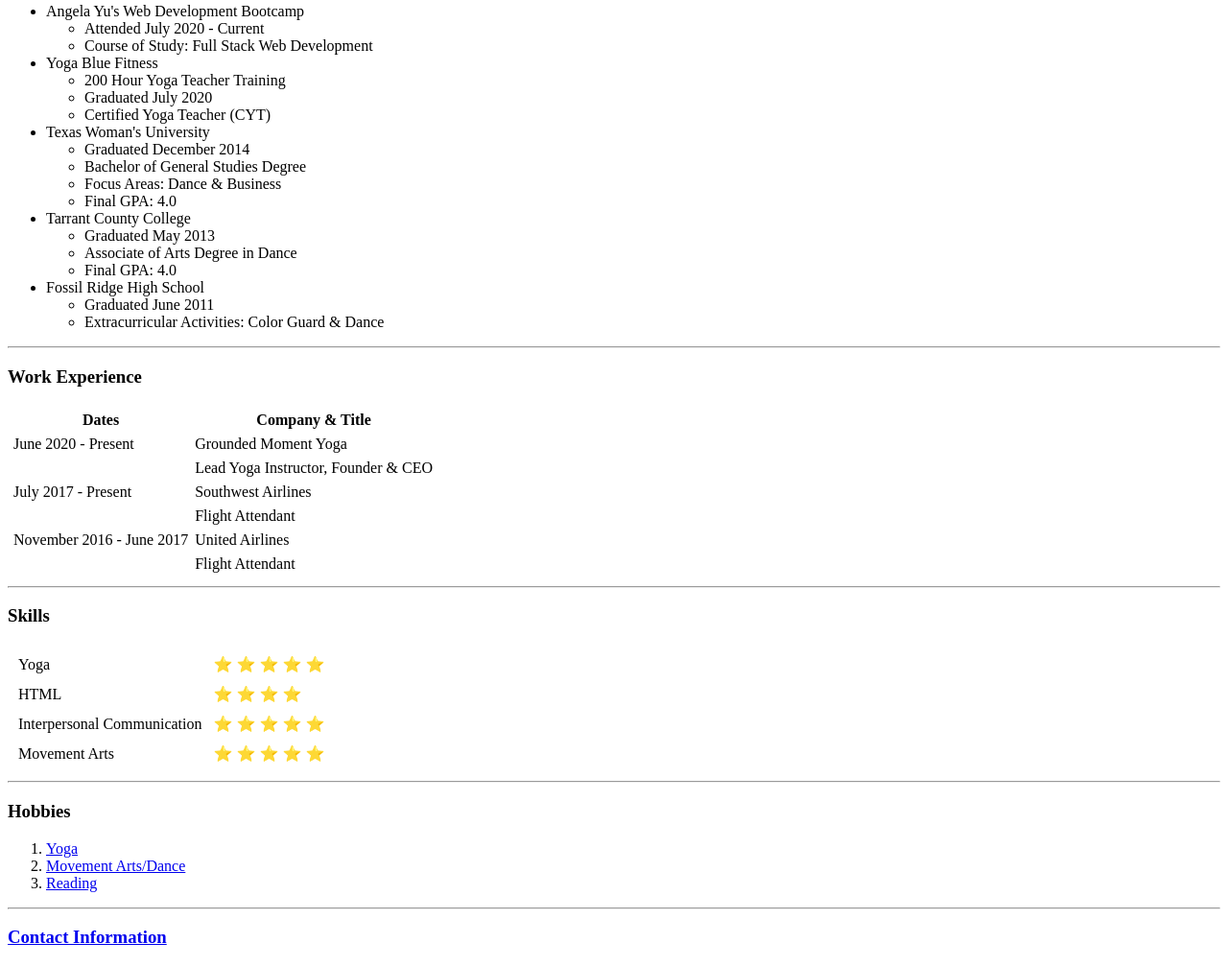
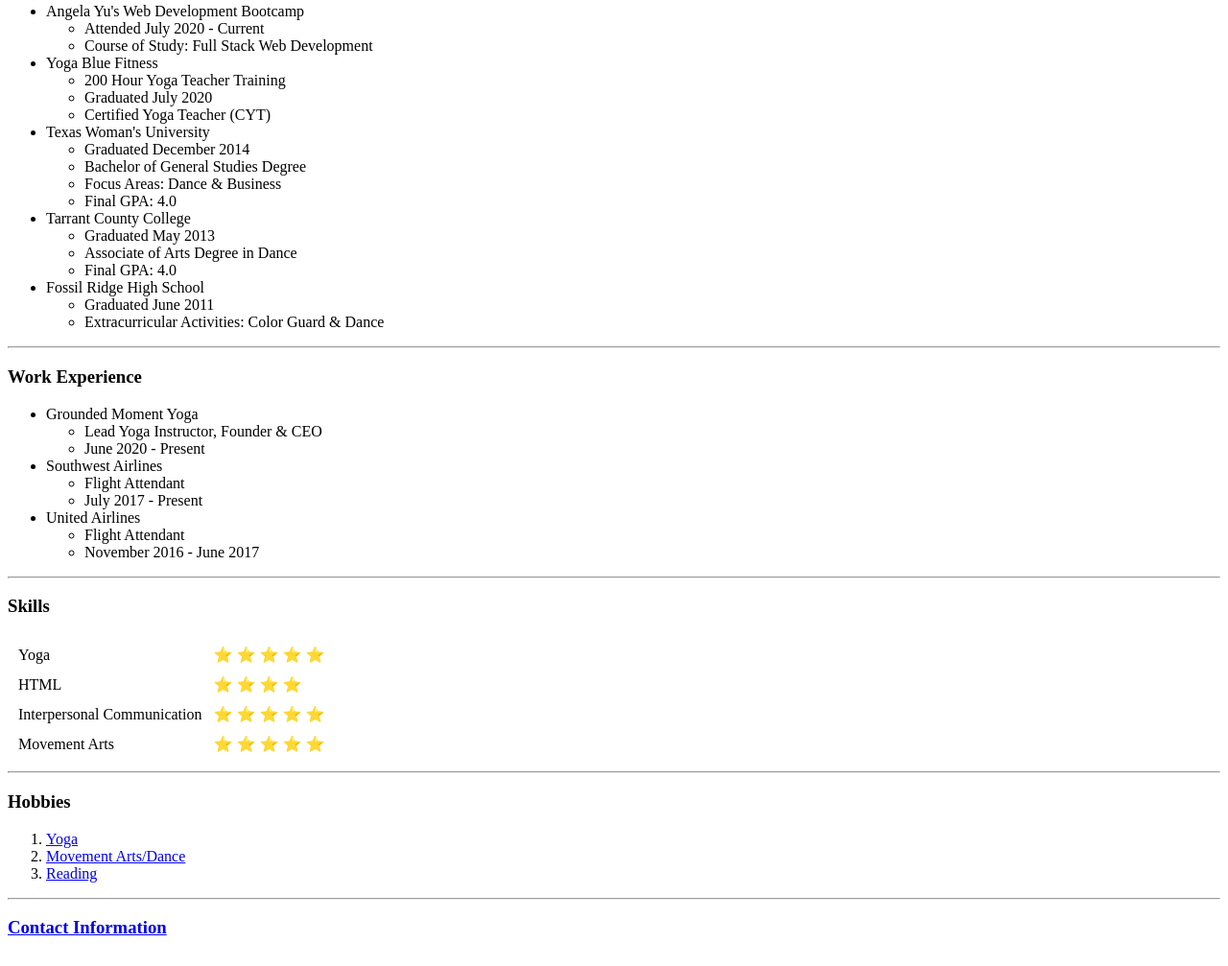
Before and after one commit to danecalifornia/cv, a plain HTML site: page index.html in a window 1280 px wide. Shown: the part 668-1675 px from the top of the page at 96% size. Drawn offline with Linux system fonts and the light colour scheme.

Commit message:
Add files via upload
work exp format

```diff
--- a/index.html
+++ b/index.html
@@ -54,34 +54,23 @@
   </ul>
   <hr>
   <h3>Work Experience</h3>
-  <table cellspacing=5>
-    <th>Dates</th>
-    <th>Company & Title</th>
-    <tr>
-      <td>June 2020 - Present</td>
-      <td>Grounded Moment Yoga</td>
-    </tr>
-    <tr>
-      <td></td>
-      <td>Lead Yoga Instructor, Founder & CEO</td>
-    </tr>
-    <tr>
-      <td>July 2017 - Present</td>
-      <td>Southwest Airlines</td>
-    </tr>
-    <tr>
-      <td></td>
-      <td>Flight Attendant</td>
-    </tr>
-    <tr>
-      <td>November 2016 - June 2017</td>
-      <td>United Airlines</td>
-    </tr>
-    <tr>
-      <td></td>
-      <td>Flight Attendant</td>
-    </tr>
-  </table>
+  <ul>
+    <li>Grounded Moment Yoga</li>
+    <ul>
+      <li>Lead Yoga Instructor, Founder & CEO</li>
+      <li>June 2020 - Present</li>
+    </ul>
+    <li>Southwest Airlines</li>
+    <ul>
+      <li>Flight Attendant</li>
+      <li>July 2017 - Present</li>
+    </ul>
+    <li>United Airlines</li>
+    <ul>
+      <li>Flight Attendant</li>
+      <li>November 2016 - June 2017</li>
+    </ul>
+  </ul>
   <hr>
   <h3>Skills</h3>
   <table cellspacing=10>
```
